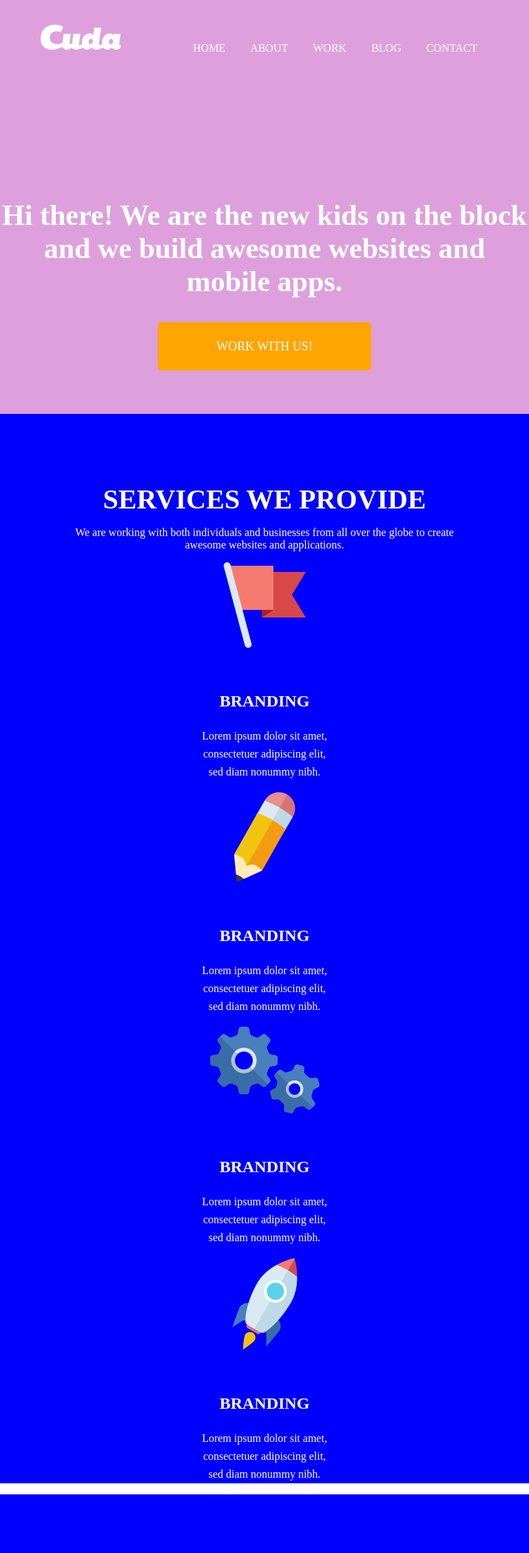
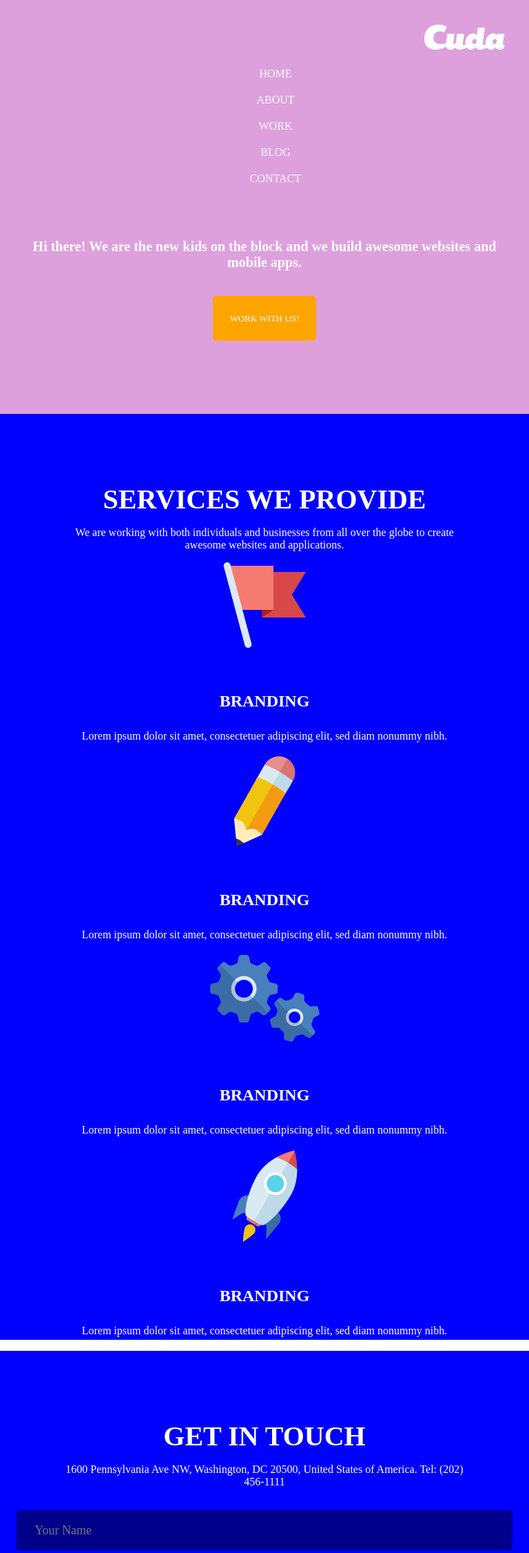
Before and after one commit to rejhanaaisufi/Work, a PHP site: page / in a window 768 px wide; the page is wider, and only the part inside the window is pictured. Shown: the top 2251 px of that part at 69% size. Run offline with PHP 8.4, Linux system fonts and the light colour scheme.

Commit message:
Moduli 21

```diff
--- a/Moduli 21/Media Queries/CSS/style.css
+++ b/Moduli 21/Media Queries/CSS/style.css
@@ -1,6 +1,6 @@
 @media (min-width:600px){
     body{
-        background-color: rgb(110, 110, 110);
+        background-color: rgb(71, 71, 71);
         color: white;
     }
 }
--- a/Moduli 21/Responsive Project/style.css
+++ b/Moduli 21/Responsive Project/style.css
@@ -215,3 +215,64 @@ header img{
     width: 117px;
     height: 37px;
 }
+
+@media only screen and (max-width:800px){
+    header{
+        flex-direction: column;
+    }
+
+    nav ul li{
+        width: 100%;
+        text-align: center;
+    }
+
+    header img{
+        margin-left: auto;
+        margin-left: auto;
+    }
+
+    .main-heading h1{
+        font-size: 20px;
+        width: 90%;
+        margin-left: auto;
+        margin-right:auto;
+
+    }
+    .main-heading a{
+        font-size: 13px;
+        padding: 25px;
+    }
+    .main-heading{
+        margin: 0px;
+    }
+    nav ul li.active{
+        padding-right: 0px;
+
+    }
+    nav ul{
+        padding-left: 0px;
+    }
+    .service{
+        width: 100%;
+    }
+    .service-box{
+        flex-direction: column;
+    }
+    .title-box{
+        width: 95%;
+    }
+    .form-row{
+        flex-direction: column;
+    }
+    input[type="text"], input[type="email"], textarea {
+        width: 90%;
+        margin-left: auto;
+        margin-right: auto;
+    }
+    footer ul{
+        flex-direction: column;
+    }
+    footer ul li {
+        text-align: center;
+    }
+}
```
Also changed, not shown: Moduli 21/Media Queries/index.html (indentation only).
